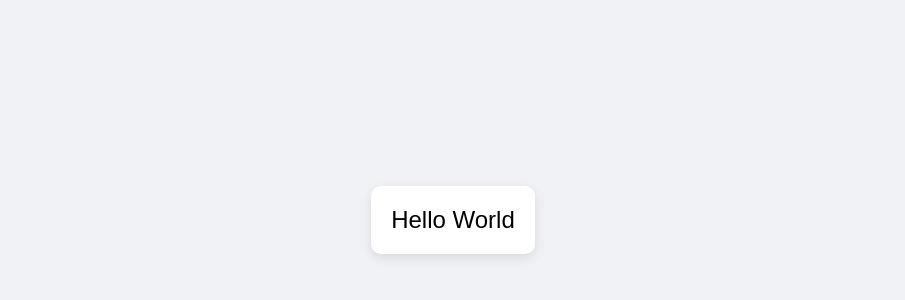
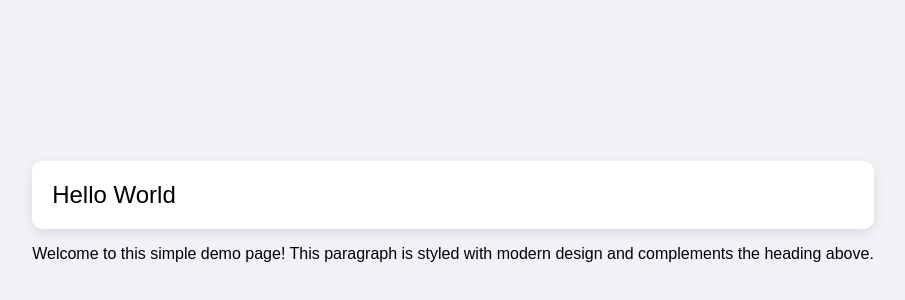
Before and after one commit to mohanapropa/assignment-1, a plain HTML site: page index.html in a window 1280 px wide. Shown: the part 180-480 px from the top of the page, without its empty margins (187-1092 px from the left). Drawn offline with Linux system fonts and the light colour scheme.

Commit message:
Add short paragraph

```diff
--- a/index.html
+++ b/index.html
@@ -1,5 +1,6 @@
 <!DOCTYPE html>
 <html lang="en">
+
 <head>
     <meta charset="UTF-8">
     <meta name="viewport" content="width=device-width, initial-scale=1.0">
@@ -14,16 +15,26 @@
             background: #f0f2f5;
             margin: 0;
         }
+
         .hello {
             padding: 20px;
             background: white;
             border-radius: 10px;
-      box-shadow: 0 4px 12px rgba(0,0,0,0.1);
+            box-shadow: 0 4px 12px rgba(0, 0, 0, 0.1);
             font-size: 24px;
         }
     </style>
 </head>
+
 <body>
+    <div class="container">
         <div class="hello">Hello World</div>
+        <p class="description">
+            Welcome to this simple demo page! This paragraph is styled with modern design and complements the heading
+            above.
+        </p>
+    </div>
+
 </body>
+
 </html>
```
Lines whose indentation alone changed are shown as unchanged.
